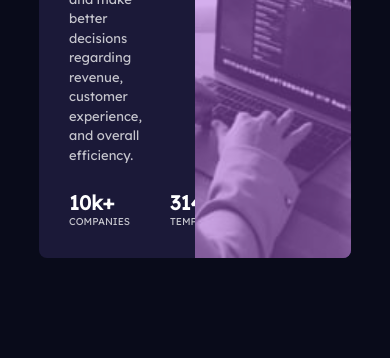
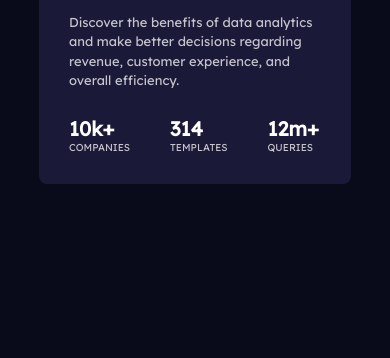
Before and after one commit to Dalonson/Preview-Card-Component, a plain HTML site: page index.html in a window 390 px wide. Shown: the part 539-897 px from the top of the page. After the commit the page ends 844 px from the top, so only its background shows below. Drawn offline with Linux system fonts and the light colour scheme.

Commit message:
adding media queries

```diff
--- a/styles.css
+++ b/styles.css
@@ -123,3 +123,22 @@ img {
   border-radius: 0 8px 8px 0;
   opacity: 0.5;
 }
+
+@media (max-width: 900px) {
+  .card {
+    display: flex;
+    flex-direction: column-reverse;
+  }
+}
+
+@media (max-width: 900px) {
+  .left-column {
+    width: 100%;
+  }
+}
+
+@media (max-width: 900px) {
+  .right-column {
+    width: 100%;
+  }
+}
```
